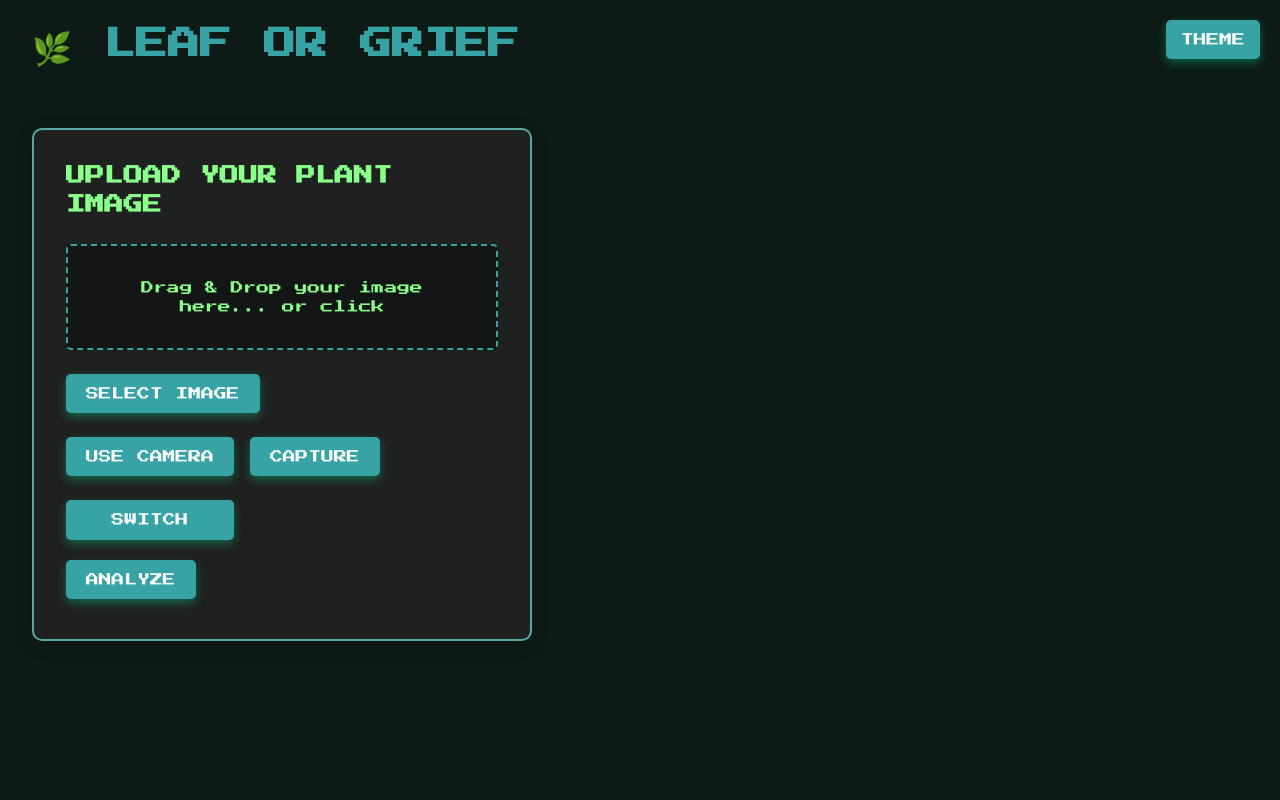
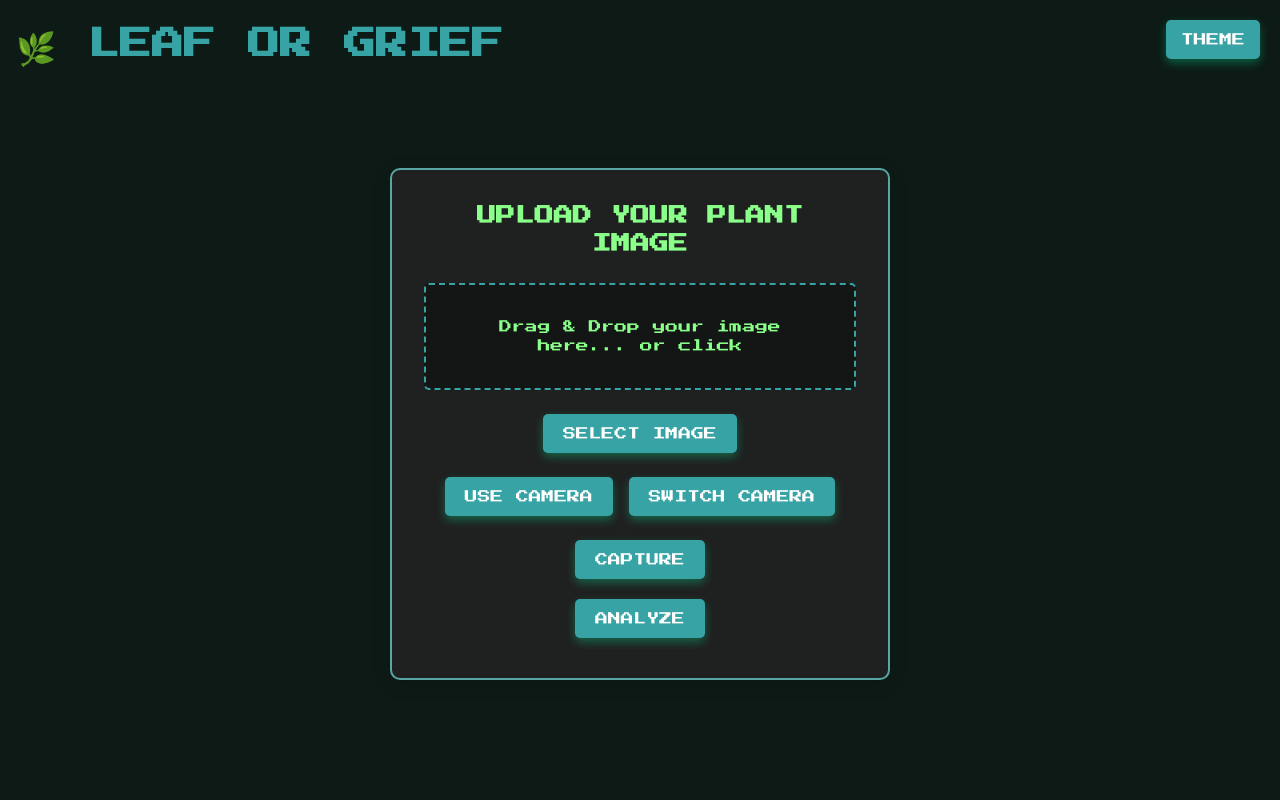
Before and after one commit to Thivakar101/leaf-or-grief, a Flask app: page / in a window 1280 px wide. Run offline with Flask 3, Linux system fonts and the light colour scheme.

Commit message:
Update index.html

```diff
--- a/templates/index.html
+++ b/templates/index.html
@@ -7,50 +7,18 @@
     <link href="https://fonts.googleapis.com/css2?family=Press+Start+2P&family=Roboto:wght@400;700&display=swap" rel="stylesheet">
     <link href="https://cdn.jsdelivr.net/npm/tailwindcss@2.2.19/dist/tailwind.min.css" rel="stylesheet">
     <style>
-        /* Custom Cursor */
         body {
-            background: #0d1a16; /* Dark theme default background */
-            color: #8aff8a; /* Light green text for dark theme */
+            background: #0d1a16;
+            color: #8aff8a;
             font-family: 'Press Start 2P', cursive;
             display: flex;
-            justify-content: flex-start;
-            align-items: flex-start;
+            justify-content: center;
+            align-items: center;
             height: 100vh;
-            text-align: left;
-            padding-left: 2rem;
-            padding-top: 3rem;
-            transition: all 0.3s ease;
-            cursor: url('https://cdn.jsdelivr.net/npm/twemoji@13.1.0/72x72/1f33f.png'), auto; /* Custom leaf cursor */
-        }
-
-        /* Dark Theme */
-        .dark-theme {
-            background: #0d1a16;
-            color: #8aff8a;
-        }
-
-        /* Light Theme */
-        .light-theme {
-            background: #f4f4f4;
-            color: #333;
-        }
-
-        .light-theme .brand-name {
-            color: #2b7f81;
-        }
-
-        .light-theme .container {
-            background: rgba(255, 255, 255, 0.9);
-            border: 2px solid #58a6a6;
-        }
-
-        .light-theme .btn {
-            background: #2b7f81;
-            color: #ffffff;
-        }
-
-        .light-theme .btn:hover {
-            background: #38a3a5;
+            text-align: center;
+            padding: 1rem;
+            box-sizing: border-box;
+            cursor: url('https://cdn.jsdelivr.net/npm/twemoji@13.1.0/72x72/1f33f.png'), auto;
         }
 
         .brand-name {
@@ -59,7 +27,7 @@
             color: #38a3a5;
             position: absolute;
             top: 20px;
-            left: 2rem;
+            left: 1rem;
             text-transform: uppercase;
         }
 
@@ -68,10 +36,11 @@
             padding: 2rem;
             border-radius: 10px;
             box-shadow: 0 4px 20px rgba(0, 0, 0, 0.1);
-            width: 500px;
+            width: 100%;
+            max-width: 500px;
             backdrop-filter: blur(10px);
             transition: all 0.3s ease;
-            margin-top: 5rem;
+            margin-top: 3rem;
             border: 2px solid #58a6a6;
         }
 
@@ -92,7 +61,7 @@
             border: none;
             cursor: pointer;
             box-shadow: 0 4px 10px rgba(0, 255, 170, 0.3);
-            margin-bottom: 0.5rem; /* Add margin to separate buttons */
+            margin-bottom: 0.5rem;
         }
 
         .btn:hover {
@@ -135,6 +104,7 @@
             text-transform: uppercase;
             border: none;
             cursor: pointer;
+            z-index: 5;
         }
 
         #theme-toggle-btn:hover {
@@ -145,9 +115,7 @@
             display: flex;
             justify-content: center;
             margin-top: 1rem;
-            position: absolute;
-            top: 5rem;
-            right: 2rem;
+            position: relative;
         }
 
         video {
@@ -155,19 +123,26 @@
             max-width: 100%;
             display: none;
             box-shadow: 0 4px 10px rgba(0, 255, 170, 0.3);
+            margin-top: 1rem;
         }
 
         .btn-container {
             display: flex;
-            flex-direction: row; /* Align buttons horizontally */
-            gap: 1rem; /* Adds space between buttons */
-            margin-top: 1rem; /* Adds some space above the buttons */
+            flex-wrap: wrap;
+            gap: 1rem;
+            margin-top: 1rem;
+            justify-content: center;
         }
 
-        .right-buttons {
-            display: flex;
-            flex-direction: column;
-            gap: 1rem;
+        @media (max-width: 600px) {
+            .btn-container {
+                flex-direction: column;
+                align-items: center;
+            }
+
+            .video-container {
+                position: static;
+            }
         }
     </style>
 </head>
@@ -184,18 +159,12 @@
             </div>
             <input type="file" id="file-input" name="image" accept="image/*" onchange="previewImage(event)" required class="hidden">
 
-            <!-- Select Image Button -->
             <button type="button" class="btn" onclick="document.getElementById('file-input').click();">Select Image</button>
 
-            <!-- Buttons on the right side -->
             <div class="btn-container">
-                <div class="right-buttons">
-                    <button type="button" class="btn" onclick="openCamera()">Use Camera</button>
-                    <button type="button" class="btn" onclick="switchCamera()">Switch</button>
-                </div>
-                <div>
-                    <button type="button" class="btn" onclick="captureImage()">Capture</button>
-                </div>
+                <button type="button" class="btn" onclick="openCamera()">Use Camera</button>
+                <button type="button" class="btn" onclick="switchCamera()">Switch Camera</button>
+                <button type="button" class="btn" onclick="captureImage()">Capture</button>
             </div>
 
             <button type="submit" class="btn mt-3">Analyze</button>
```
